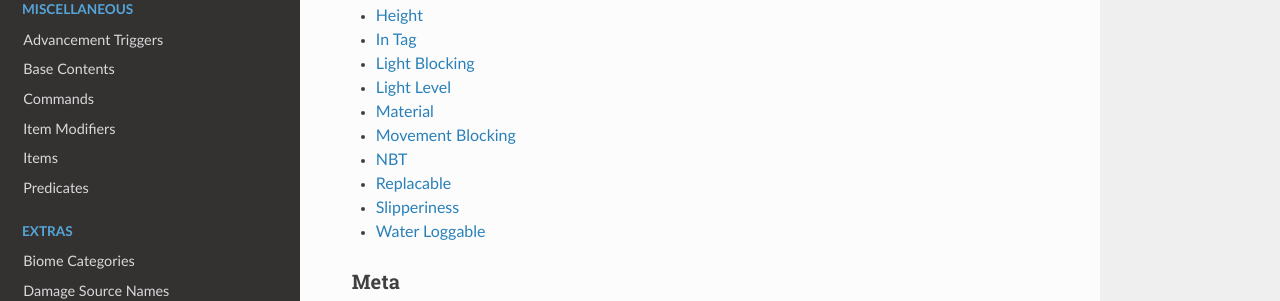
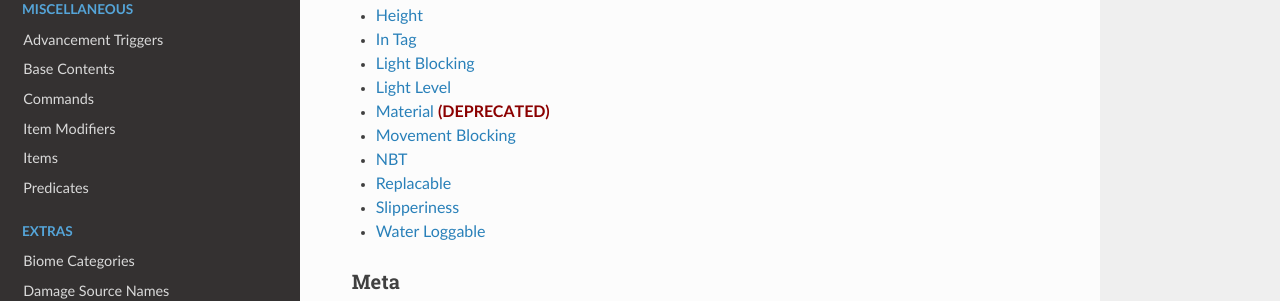
Before and after one commit to apace100/origins-docs, an MkDocs documentation site: the page built from docs/types/block_condition_types.md, in a window 1280 px wide and 1064 px high. Shown: the part 569-870 px from the top of the window. Built offline with MkDocs 1.6.1, drawn with Linux system fonts in a browser that asks for light colours; nearby versions of some CDN libraries.

Commit message:
Marked `material` (Block Condition Type) as deprecated

```diff
--- a/docs/types/block_condition_types.md
+++ b/docs/types/block_condition_types.md
@@ -25,7 +25,7 @@ Block Condition Types operate on `CachedBlockPosition`, essentially a combinatio
 * [In Tag](block_condition_types/in_tag.md)
 * [Light Blocking](block_condition_types/light_blocking.md)
 * [Light Level](block_condition_types/light_level.md)
-* [Material](block_condition_types/material.md)
+* [Material <span style="color:darkred"><b>(DEPRECATED)</b></span>](block_condition_types/material.md)
 * [Movement Blocking](block_condition_types/movement_blocking.md)
 * [NBT](block_condition_types/nbt.md)
 * [Replacable](block_condition_types/replacable.md)
```
